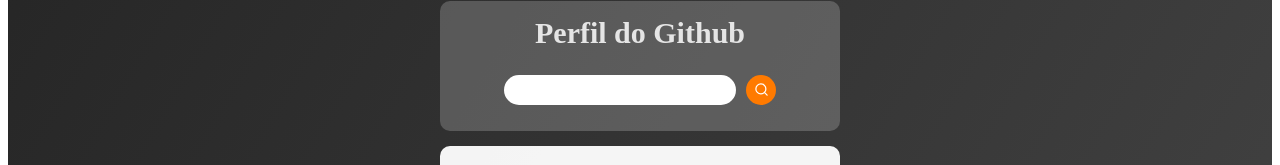
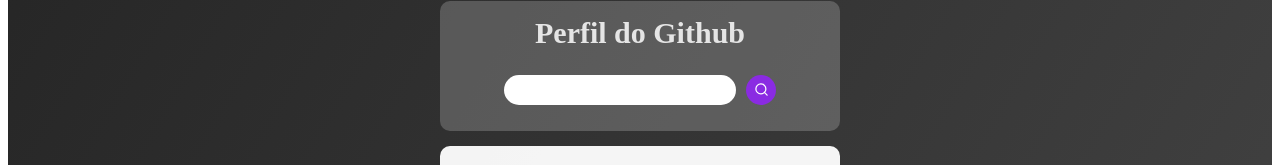
Before and after one commit to raphaelprsilva/react-github-app, a React (Create React App) app: page / in a window 1280 px wide. Shown: the part 180-345 px from the top of the page. Built offline with nearby package versions, Linux system fonts and the light colour scheme; the HTML template or start-up script is replaced by a standard one.

Commit message:
change color

```diff
--- a/src/components/header/styles.js
+++ b/src/components/header/styles.js
@@ -48,7 +48,7 @@
   height: 30px;
   border-radius: 15px;
   border: none;
-  background: #ff7a00;
+  background: #8a2be2;
   margin-left: 10px;
   display: flex;
   align-items: center;
```
